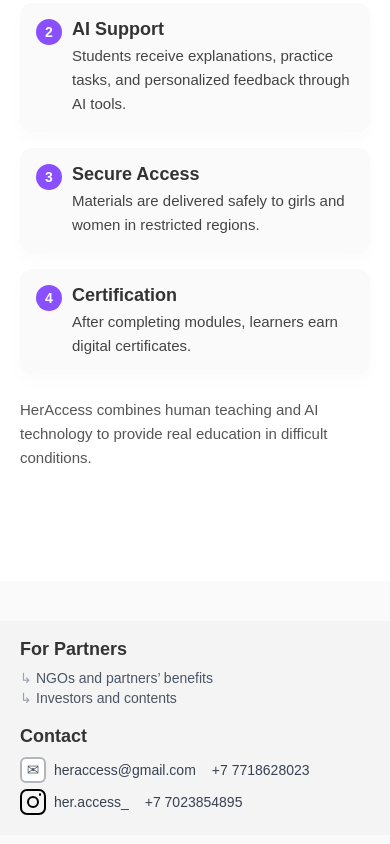
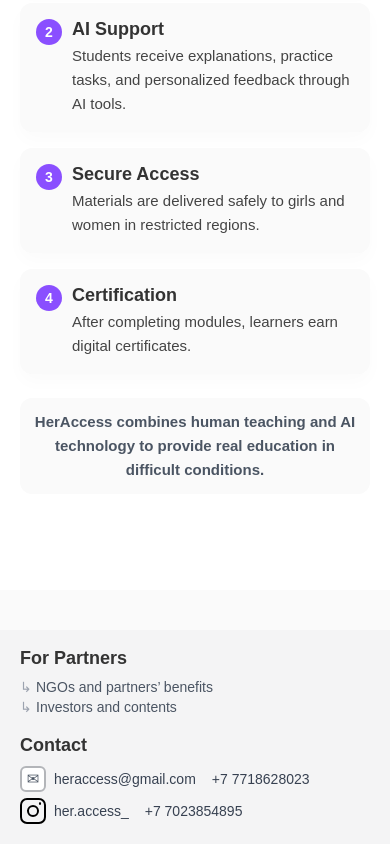
Before and after one commit to NikkyWay/heraccess-website, a plain HTML site: page index.html in a window 390 px wide. Shown: the part 2493-3337 px from the top of the page. Drawn offline with Linux system fonts and the light colour scheme.

Commit message:
Changed How it works

```diff
--- a/style.css
+++ b/style.css
@@ -359,11 +359,18 @@ section {
 }
 
 .how-summary {
-    margin-top: 24px;
+    font-size: 32px;
+    font-weight: 600;
+    margin: 32px auto 0;
     max-width: 720px;
+    padding: 14px 18px;
+    background: #fafafa;
+    border-radius: 12px;
+    text-align: center;
     font-size: 15px;
     line-height: 1.6;
-    color: #555;
+    color: #4b5563;
+    box-shadow: 0 6px 14px rgba(0, 0, 0, 0.02);
 }
 
 
@@ -379,6 +386,12 @@ section {
     .how-steps li::before {
         left: 16px;
         top: 16px;
+    }
+
+    .how-summary {
+        margin: 24px 0 0;
+        padding: 12px 14px;
+        box-shadow: none;
     }
 }
 
```
